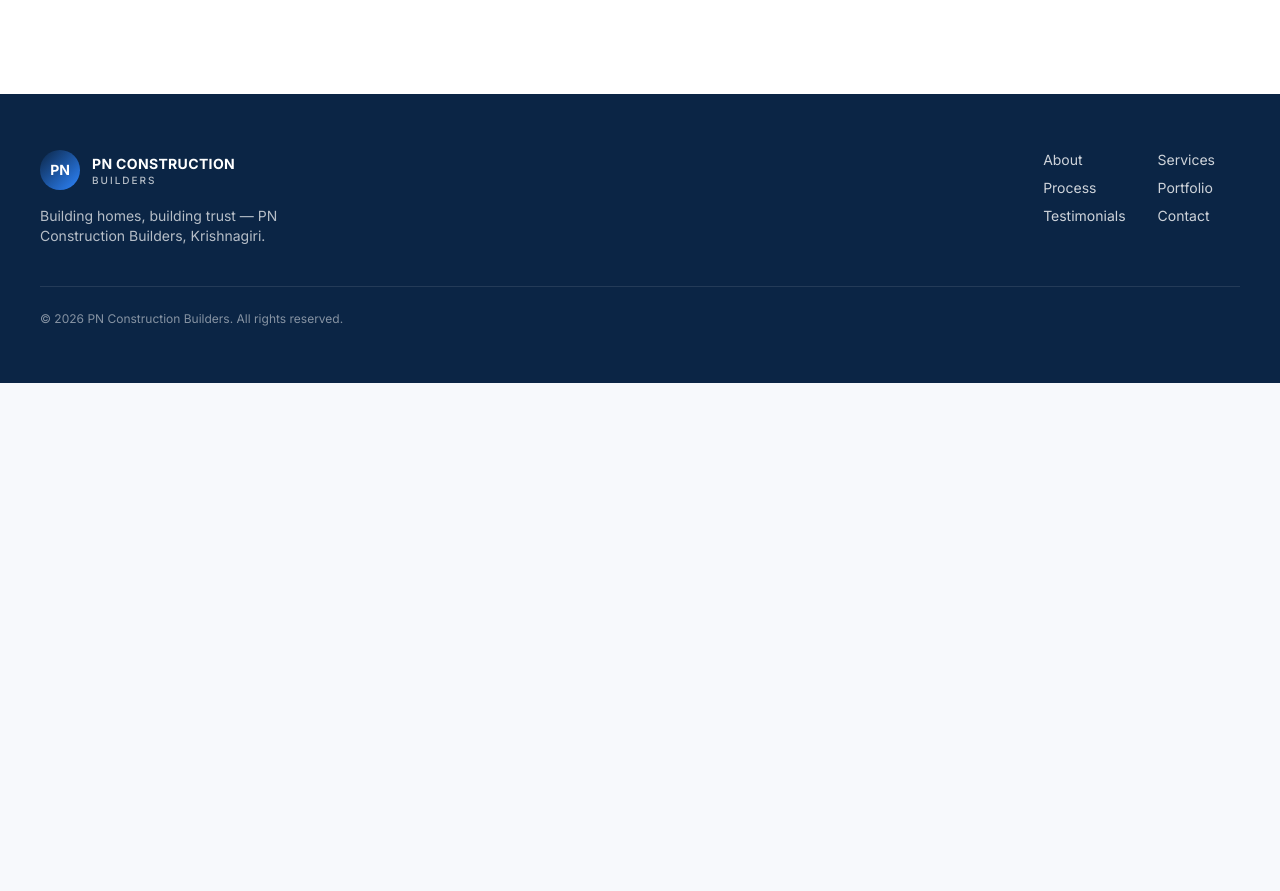
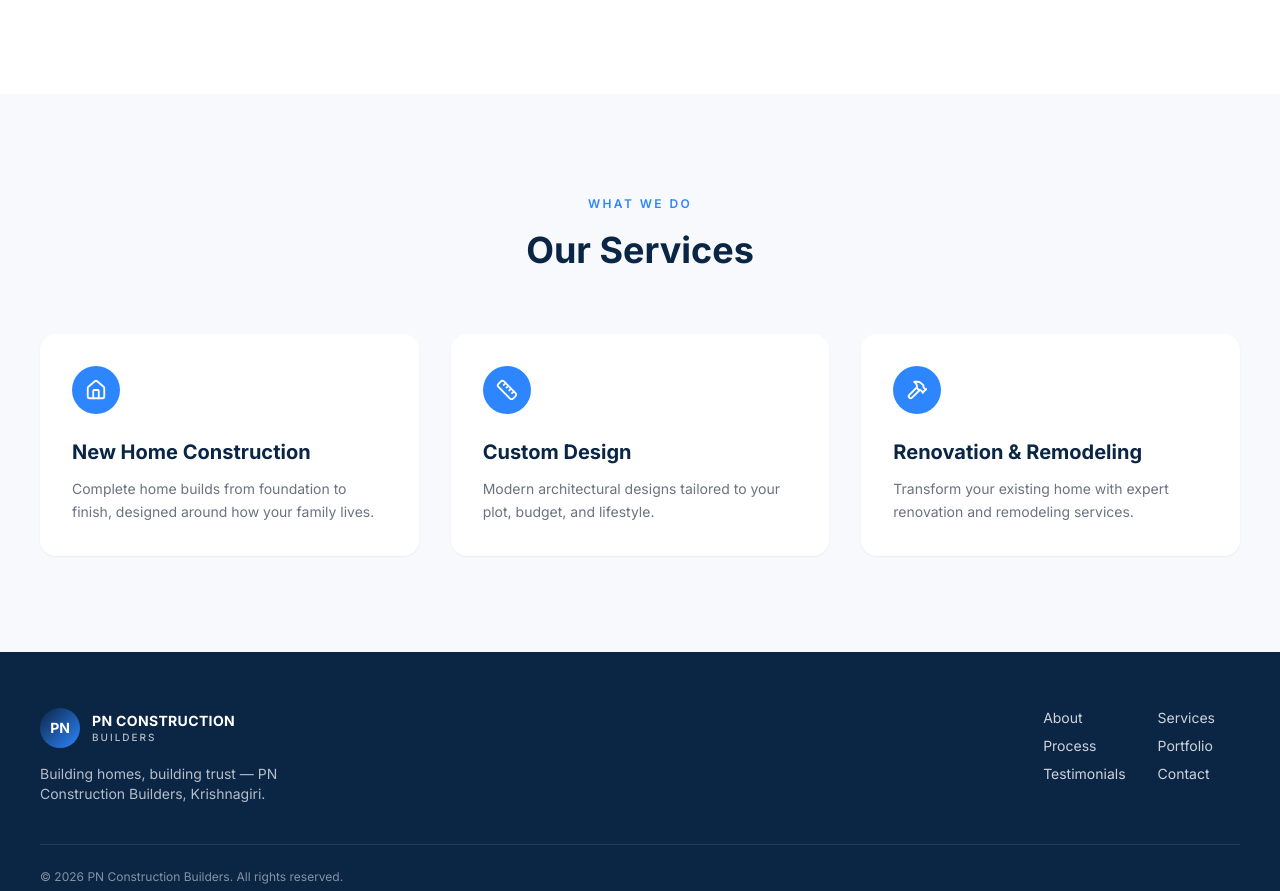
Before and after one commit to grofastai/pn-construction-, a Next.js app: page / in a window 1280 px wide. Shown: the part 1608-2499 px from the top of the page. Before the commit the page ends 1991 px from the top, so only its background shows below. Built offline with nearby package versions, Linux system fonts and the light colour scheme.

Commit message:
Add Services section

```diff
--- a/app/page.tsx
+++ b/app/page.tsx
@@ -1,6 +1,7 @@
 import Header from "@/components/Header";
 import Hero from "@/components/Hero";
 import About from "@/components/About";
+import Services from "@/components/Services";
 import Footer from "@/components/Footer";
 
 export default function Home() {
@@ -10,6 +11,7 @@ export default function Home() {
       <main>
         <Hero />
         <About />
+        <Services />
       </main>
       <Footer />
     </>
--- /dev/null
+++ b/components/Services.tsx
@@ -0,0 +1,60 @@
+import { Home, Ruler, Hammer } from "lucide-react";
+import Reveal from "./ui/Reveal";
+
+const SERVICES = [
+  {
+    icon: Home,
+    title: "New Home Construction",
+    description:
+      "Complete home builds from foundation to finish, designed around how your family lives.",
+  },
+  {
+    icon: Ruler,
+    title: "Custom Design",
+    description:
+      "Modern architectural designs tailored to your plot, budget, and lifestyle.",
+  },
+  {
+    icon: Hammer,
+    title: "Renovation & Remodeling",
+    description:
+      "Transform your existing home with expert renovation and remodeling services.",
+  },
+];
+
+export default function Services() {
+  return (
+    <section id="services" className="bg-surface px-6 py-24 md:px-10" aria-label="Services">
+      <div className="mx-auto max-w-7xl">
+        <Reveal className="mx-auto max-w-2xl text-center">
+          <span className="text-xs font-semibold uppercase tracking-[0.2em] text-blue">
+            What We Do
+          </span>
+          <h2 className="mt-4 text-3xl font-bold text-navy md:text-4xl">Our Services</h2>
+        </Reveal>
+
+        <div className="mt-16 grid gap-8 md:grid-cols-3">
+          {SERVICES.map((service, i) => {
+            const Icon = service.icon;
+            return (
+              <Reveal key={service.title} delay={i * 0.1}>
+                <div className="h-full rounded-2xl bg-white p-8 shadow-sm transition-shadow duration-300 hover:shadow-md">
+                  <div
+                    className="flex h-12 w-12 items-center justify-center rounded-full"
+                    style={{ background: "var(--blue)" }}
+                  >
+                    <Icon size={22} className="text-white" />
+                  </div>
+                  <h3 className="mt-6 text-xl font-bold text-navy">{service.title}</h3>
+                  <p className="mt-3 text-sm leading-relaxed text-muted">
+                    {service.description}
+                  </p>
+                </div>
+              </Reveal>
+            );
+          })}
+        </div>
+      </div>
+    </section>
+  );
+}
```
